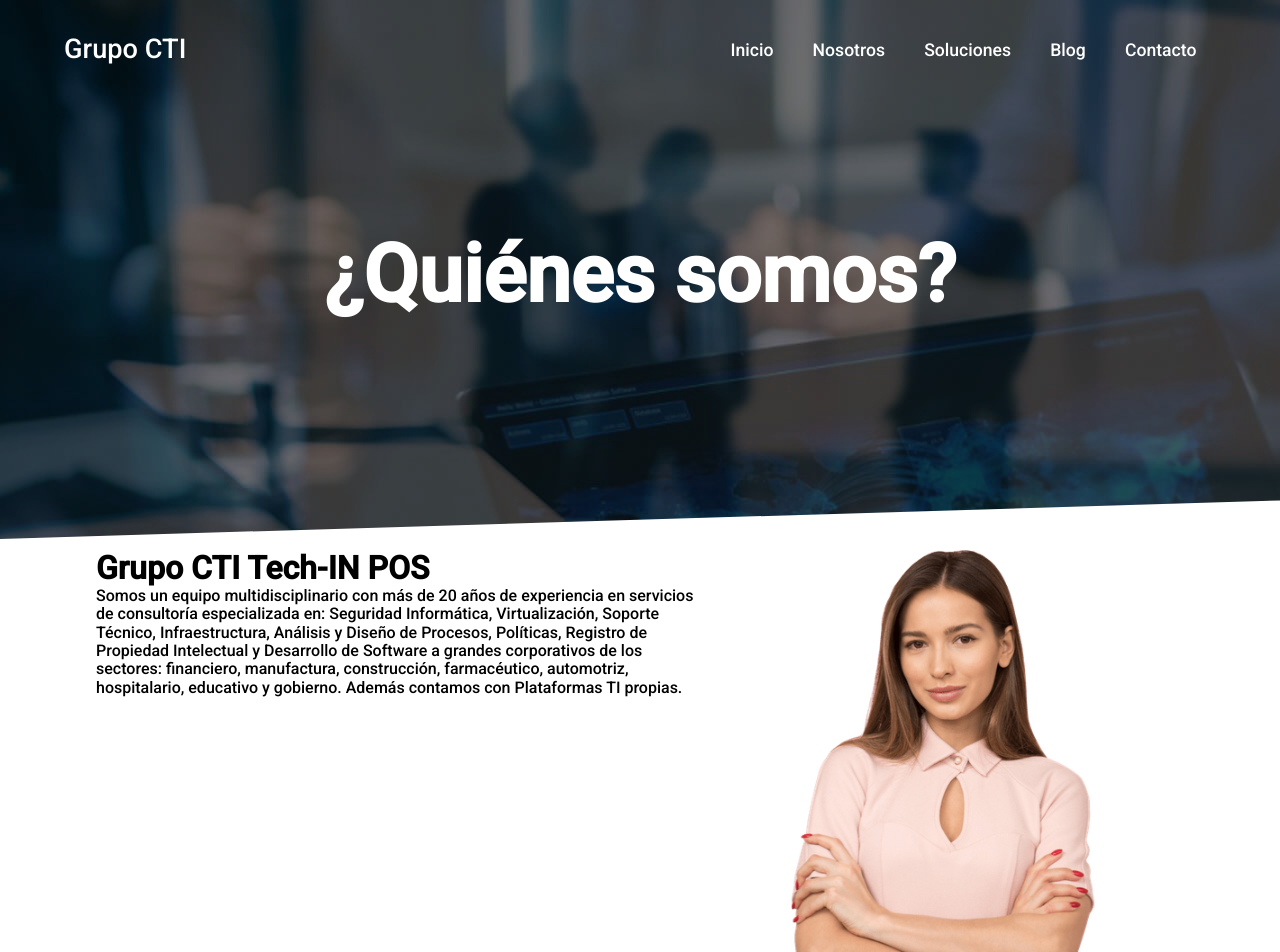
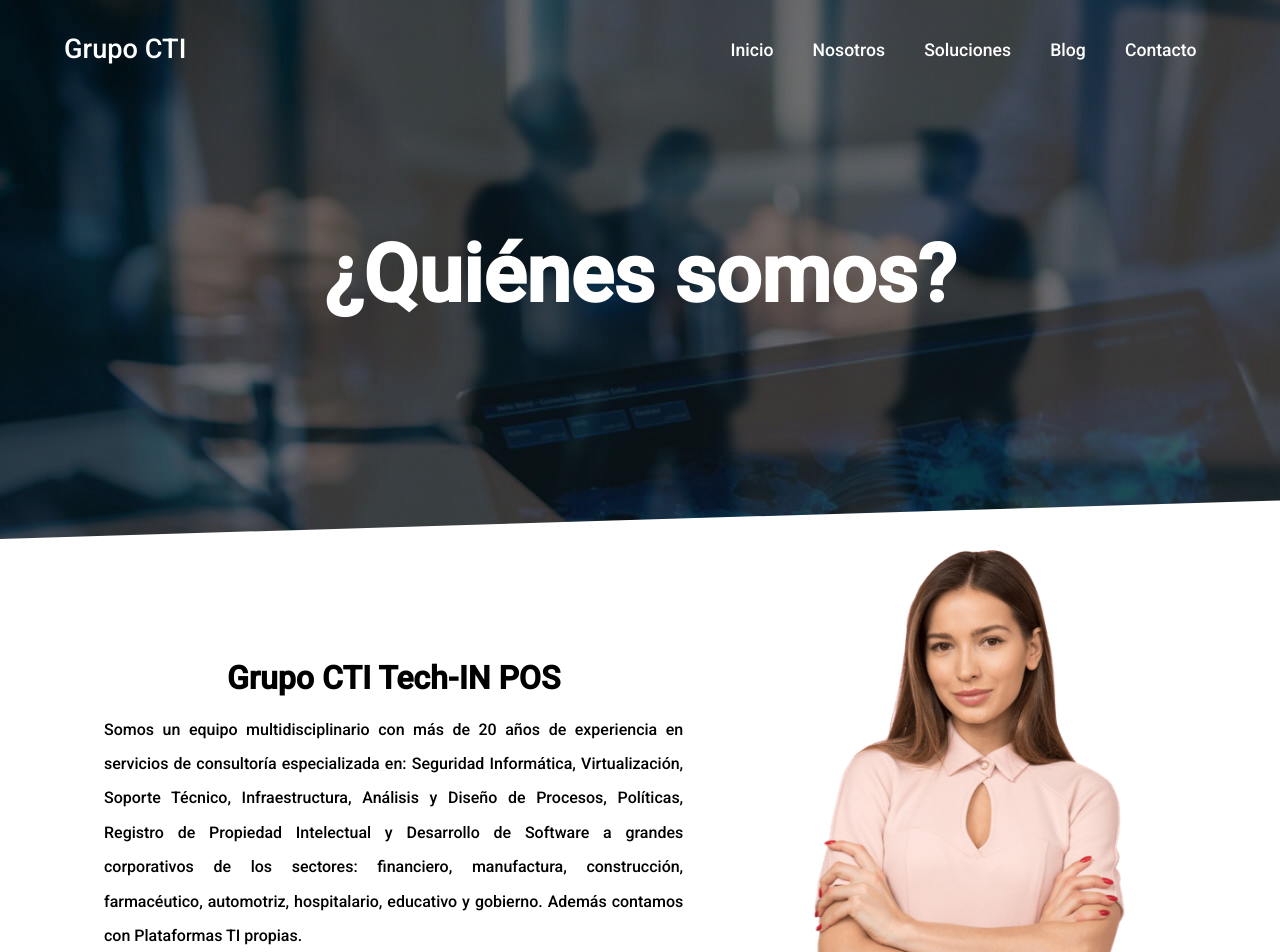
Before and after one commit to ucm23/cti, a Next.js app: page /Nosotros in a window 1280 px wide. Shown: the top 952 px of the page. Built offline with nearby package versions, Linux system fonts and the light colour scheme; a small style sheet from the web is missing.

Commit message:
Misión y visión alineados correctamente

```diff
--- a/global.css
+++ b/global.css
@@ -242,7 +242,7 @@
 }
 
 .bienvenida{
-    width: 50%;
+    width: 65%;
     background-color: var(--color-gris);
     border-radius: 4px 0 0 4px;
     border-bottom: 5px solid var(--color-naranja-oscuro);
@@ -270,15 +270,17 @@
     padding: 50px;
 }
 
-
+.p-10{
+    padding: 25px;
+}
 .img_bienvenida{
-    /* width: 40%; */
+    width: 40%;
     border-radius: var(--border-radius);
 }
 
 .year{
-    position: absolute;
-    right: 90px;
+    position: relative;
+    right: 10px;
     background-color: var(--color-gris);
     text-align: center;
     color: var(--color-naranja-oscuro);
@@ -664,6 +666,8 @@
     align-items: center !important;
 }
 
+/* Página NOSOTROS */
+
 .about{
     width: 100%;
     min-height: 550px;
@@ -750,17 +754,72 @@
     }
 }
 
-.nosotros-texto{
-    width: 60%;
+.bg-nosotros{
+    height: 500px;
+    width: 90%;
+    max-width: 1200px;
+    margin: 0 auto;
 }
 
 .nosotros{
     display: flex;
-    max-width: 1200%;
-    width: 85%;
-    margin: 0 auto;
 }
 
-.bg-nosotros{
-    height: 500px;
+.nosotros-texto{
+    width: 60%;
+    display: flex;
+    flex-direction: column;
+    align-items: center;
+    justify-content: center;
+    text-align: justify;
+    padding: 0 40px;
+    line-height: 2.15;
 }
+
+.nosotros-titulo{
+    color: var(--color-naranja-oscuro);
+    font-size: var(--font-titulos);
+}
+
+.nosotros-text{
+    font-size: var(--font-texto-normal);
+}
+
+/* Misión */
+
+.mis-vis{
+    min-height: 450px;
+    background-image: url('/ordenaz-1200x430.jpg');
+    background-size: cover;
+    margin-top: 75px;
+    margin-bottom: 75px;
+    display: flex;
+}
+
+.bloques-mis{
+    display: flex;
+    width: 90%;
+    max-width: 1100px;
+    margin: auto;
+    justify-content: space-between;
+}
+
+.vis,
+.mis{
+    background-color: #fff;
+    width: 450px;
+    padding: 35px;
+    filter: drop-shadow(0 0 0.75rem rgba(0, 0, 0, 0.281));
+    text-align: justify;
+    line-height: 1.8;
+    position: relative;
+}
+
+.vis h1,
+.mis h1{
+    color: var(--color-naranja-oscuro);
+    font-size:2.2rem;
+}
+
+.vis{ top: 145px; }
+.mis{ bottom: 145px; }
```
